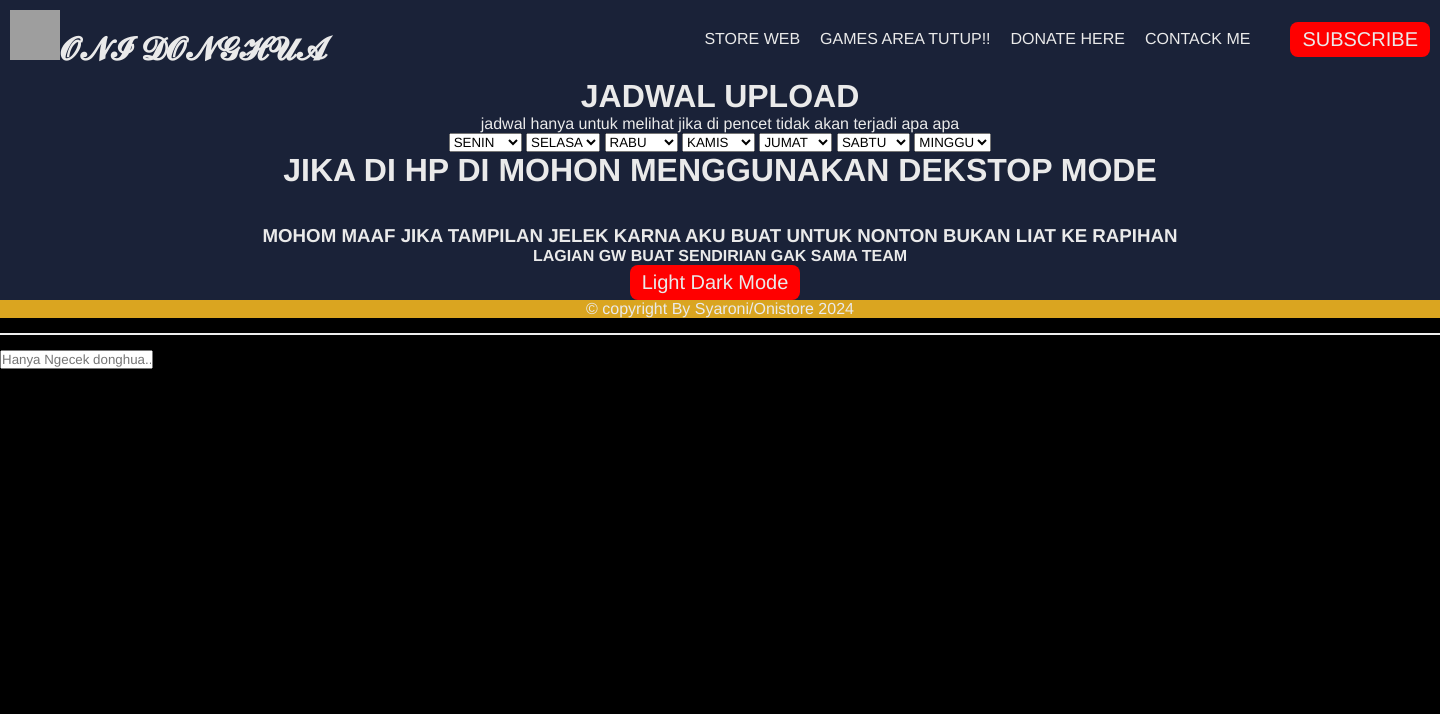
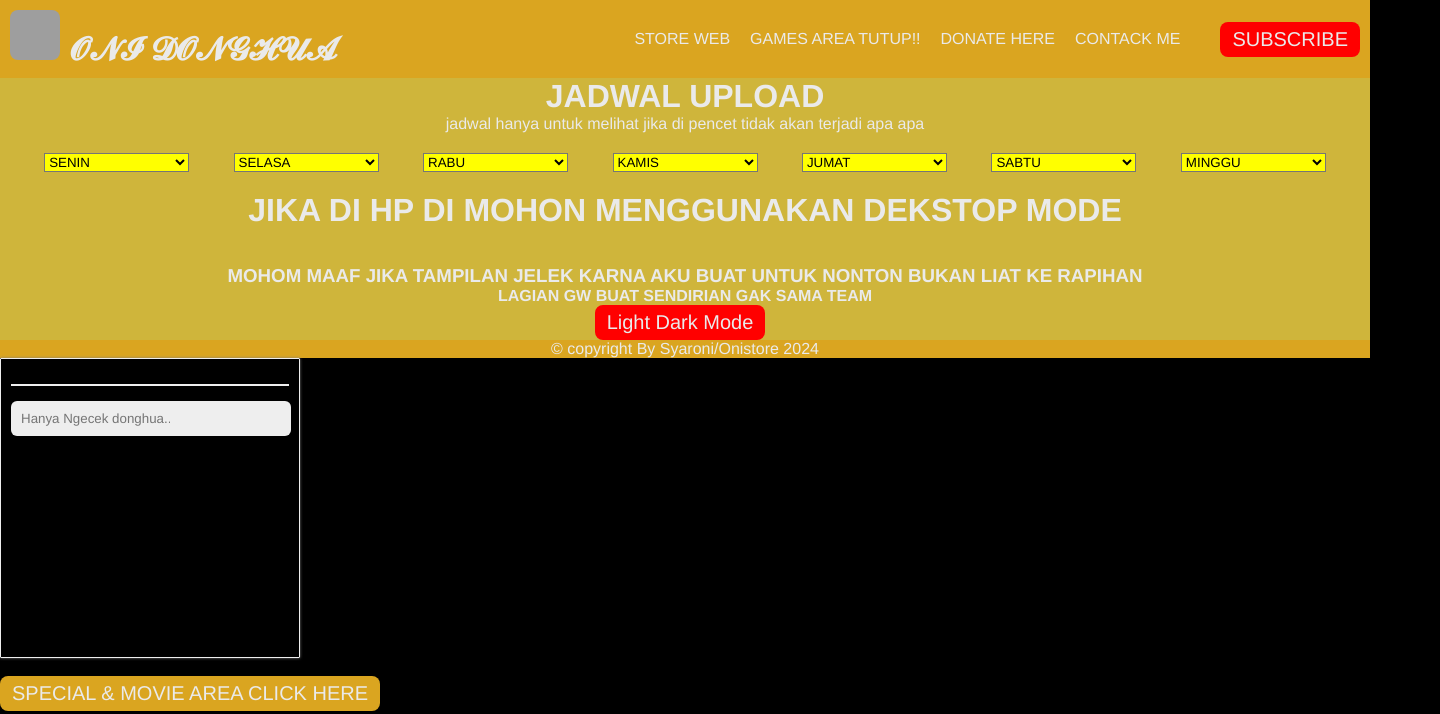
Before and after one commit to onistore/testing-github, a PHP site: page / in a window 1440 px wide. Shown: the top 714 px of the page. Run offline with PHP 8.4, Linux system fonts and the light colour scheme; grey boxes are pictures that could not be loaded.

Commit message:
Update style.css

```diff
--- a/style.css
+++ b/style.css
@@ -6,14 +6,14 @@
 }
 
 header {
-  background: #1a2238;
+  background: #DAA520;
   color: #eaeaea;
   display: flex;
   flex-wrap: wrap;
   justify-content: center;
   align-items: center;
   gap: 10px;
-  width: auto;
+  width: 1370px;
 }
 
 .logo {
@@ -23,9 +23,16 @@
   transition: all .5s ease 0s;
 }
 
+.logo img {
+  margin-right: 10px;
+  border: none;
+  border-radius: 8px;
+  cursor: pointer;
+}
+
 .logo:hover {
   color: #FFD700;
-  transform: rotate(5deg);
+  transform: rotate(0deg);
 }
 
 .btn-cta {
@@ -34,6 +41,17 @@
   font-size: 20px;
   padding: 6px 12px;
   background: #ff0000;
+  color: #eaeaea;
+  border-radius: 8px;
+  cursor: pointer;
+}
+
+.btn-ctb {
+  margin-right: 10px;
+  border: none;
+  font-size: 20px;
+  padding: 6px 12px;
+  background: #DAA520;
   color: #eaeaea;
   border-radius: 8px;
   cursor: pointer;
@@ -56,7 +74,7 @@
 
 li a:hover {
   color:	#ff6a3d;
-  transform: rotate(3deg);
+  transform: rotate(0deg);
 }
 
 a {
@@ -64,12 +82,12 @@
   text-decoration: none;
 }
 
-footer {
+footer{
   padding: 0px;
   text-align: center;
-  background: #1A2238;
+  background: #CFB53B;
   color: #eaeaea;
-  width: auto;
+  width: 1370px;
 }
 
 .gambargerak {
@@ -77,31 +95,164 @@
 }
 @keyframes puterin {
   100% {
-    transform: rotate(360deg);
+    transform: rotate(0deg);
   }
 }
 
 body {margin:0; font-family: sans-serif;}
 
-.gambar {width: 90%; display: grid; grid-template-columns: 1fr 1fr 1fr 1fr}
+.gambar {width: 315; display: grid; grid-template-columns: 1fr 1fr 1fr 1fr}
 
 .gambar .foto img{width: 315px;}
 
-.foto {border:1px black; margin:10px; text-align: center;}
+.foto {border:1px black; margin:5px; text-align: center;}
 
-.foto a:hover {
-  background-color: green;
-  color: #fff;
-}
-
-.foto a{border:1px solid green; padding:10px; color: white; background: #00C403;  text-decoration: none; border-radius: 10px; cursor: pointer;}
-
-.foto {border: 1px solid #00C1B3; margin:10px;}
+.foto {border: 1px solid #00C1B3; margin:5px;}
 
 .foto p {
   color:#FF7476;
 }
 
 .foto h2 {
-  color:#505050 ;
+  color: #ffff00 ;
 }
+
+.wrapper {
+  width: 315px;
+  margin: 0 auto;
+}
+
+.zoom-effect {
+  position: relative;
+  width: 100%;
+  height: 315px;
+  margin: 0 auto;
+  overflow: hidden;
+}
+
+.kotak {
+  position: absolute;
+  top: 0;
+  left: 0;
+
+}
+
+.kotak img {
+  -webkit-transition: 0.4s ease;
+  transition: 0.4s ease;
+  width: 300px;
+}
+
+.zoom-effect:hover .kotak img {
+  -webkit-transform: scale(1.08);
+  transform: scale(1.08);
+}
+
+.bottom-left {
+  position: absolute;
+  bottom: 8px;
+  left: 16px;
+  background: darkorange;
+  color: white;
+  border-radius: 5px;
+}
+
+select {
+  margin: 20px;
+  width: 145px;
+  background: #ff0;
+  color: #000;
+}
+
+option:not(:checked) {
+  background-color: #fff;
+}
+
+.bottom-right {
+  position: absolute;
+  top: 8px;
+  right: 16px;
+  background: red;
+  color: white;
+  border-radius: 8px;
+}
+
+.container {
+    height: 300px;
+    display: flex;
+    align-items: center;
+    justify-content: space-between;
+    width: 500px;
+}
+.sidebar {
+    width: 300px;
+    border: 1px solid #eee;
+    border-radius: 1px;
+    padding: 10px;
+    height: 300px;
+    box-shadow: 0px 0px 3px gray;
+    display: flex;
+    flex-direction: column;
+    justify-content: space-evenly;
+}
+.fa-circle {
+    color: orangered;
+}
+.searchBar {
+    width: 280;
+    background-color: #eee;
+    border-radius: 6px;
+    padding: 10px;
+    display: flex;
+    align-items: center;
+    justify-content: space-between;
+}
+input {
+    border: none;
+    outline: none;
+    background: none;
+}
+.glass:hover {
+    color: orangered;
+    cursor: pointer;
+}
+.social-icons {
+    display: flex;
+    align-items: center;
+    justify-content: center;
+}
+.fa-brands {
+    font-size: 25px;
+    margin: 0 10px;
+    color: #333;
+    cursor: pointer;
+}
+.fa-brands:hover {
+    color: orangered;
+}
+.data {
+    width: 60%;
+    border-radius: 1px;
+    height: 210px;
+    overflow-y: auto;
+}
+#root {
+    width: 100%;
+    display: grid;
+    grid-template-columns: repeat(2, 1fr);
+    grid-gap: 10px;
+}
+
+
+
+button:hover {
+    background-color: orangered;
+}
+::-webkit-scrollbar {
+    display: none;
+}
+
+.dark-mode {
+  background-color: black;
+  color: white;
+}
```
